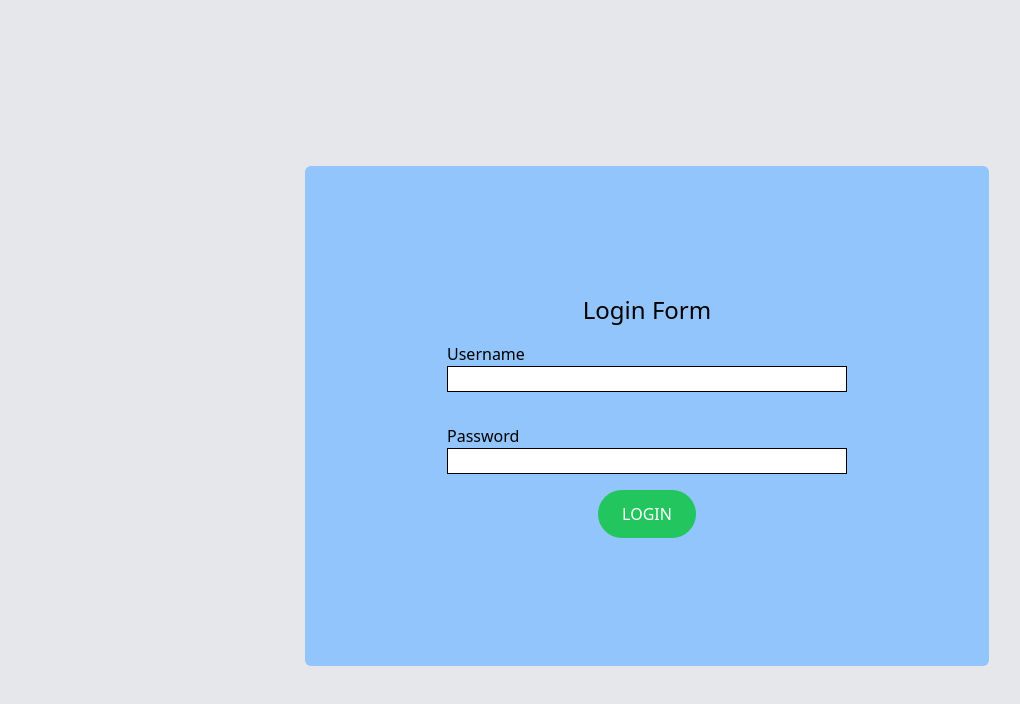
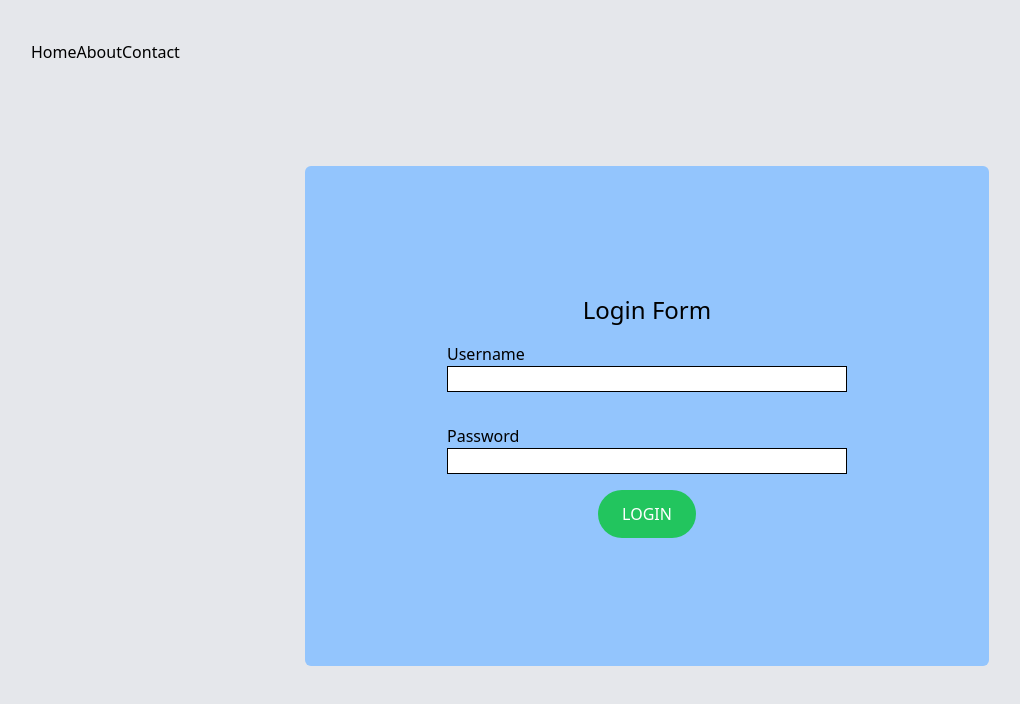
Before and after one commit to Badymits/lab-activity-electives, a React (Create React App) app: page /login in a window 1280 px wide. Shown: the top 704 px of the page, without its empty margins (9-1029 px from the left). Built offline with nearby package versions, Linux system fonts and the light colour scheme.

Commit message:
psuh updated files

```diff
--- a/package.json
+++ b/package.json
@@ -8,6 +8,7 @@
     "@testing-library/user-event": "^13.5.0",
     "react": "^18.3.1",
     "react-dom": "^18.3.1",
+    "react-router-dom": "^6.23.1",
     "react-scripts": "5.0.1",
     "web-vitals": "^2.1.4"
   },
--- a/src/App.js
+++ b/src/App.js
@@ -4,6 +4,8 @@ import Login from './pages/Login';
 import Home from './pages/Home';
 import About from './pages/About';
 import Contact from './pages/Contact';
+import { BrowserRouter, Routes, Route, NavLink } from 'react-router-dom';
+import PrivateRoute from './utils/PrivateRoute';
 
 function App() {
   const [loggedIn, setLoggedIn] = useState(false)
@@ -38,20 +40,42 @@ function App() {
         {
           component === 1 ? null :
           <ul className='flex items-center justify-end gap-4 mx-4 h-full text-4xl font-thin'>
-            <li className='cursor-pointer' onClick={() => handleComponent(2)}>Home</li>
-            <li className='cursor-pointer' onClick={() => handleComponent(3)}>About</li>
-            <li className='cursor-pointer' onClick={() => handleComponent(4)}>Contact</li>
-            <li className='cursor-pointer' onClick={() => handleComponent(1)}>Logout</li>
+            <NavLink to='/'>Home</NavLink>
+            <NavLink to='/about'>About</NavLink>
+            <NavLink to='/contact'>Contact</NavLink>
+            <NavLink to='/login'>Logout</NavLink>
+
           </ul>
         }
       </header>
       {/* conditional rendering of components */}
-      <div className='p-10'>
+      {/* <div className='p-10'>
         {!loggedIn && component === 1 ? <Login loginFunc={loginFunc}/> : null}
         {component === 2 && <Home username={username}/>}
         {component === 3 && <About />}
         {component === 4 && <Contact/>}
+      </div> */}
+
+      <div className='p-10'>
+        <BrowserRouter >
+
+          <NavLink to="/">Home</NavLink>
+          <NavLink to="/about">About</NavLink>
+          <NavLink to="/contact">Contact</NavLink>
+          <Routes>
+            {/* elements inside can only be accessed if user is logged in  */}
+            <Route path='/' element={<PrivateRoute loggedIn={loggedIn}/>}>
+              <Route path='/' index element={<Home username={username}/>}/>
+              <Route path='/about' element={<About/>}/>
+              <Route path='/contact' element={<Contact/>}/>
+            </Route>
+
+            <Route path='/login' element={<Login loginFunc={loginFunc}/>}/>
+
+          </Routes>
+        </BrowserRouter>
       </div>
+
     </div>
   );
 }
--- /dev/null
+++ b/src/utils/PrivateRoute.jsx
@@ -0,0 +1,15 @@
+import { Outlet, Navigate } from 'react-router-dom'
+import { useContext } from 'react'
+
+
+const PrivateRoute = ({ loggedIn }) => {
+
+    let user = loggedIn
+
+    // If user is authorized (basically succesfully logged in), return an outlet that will render child elements
+    // If not, return element that will navigate to login page
+    return user ? <Outlet /> : <Navigate to='/login'/>
+
+}
+
+export default PrivateRoute
```
Also changed, not shown: 1 other file (tests, documents, lock files or other folders).
